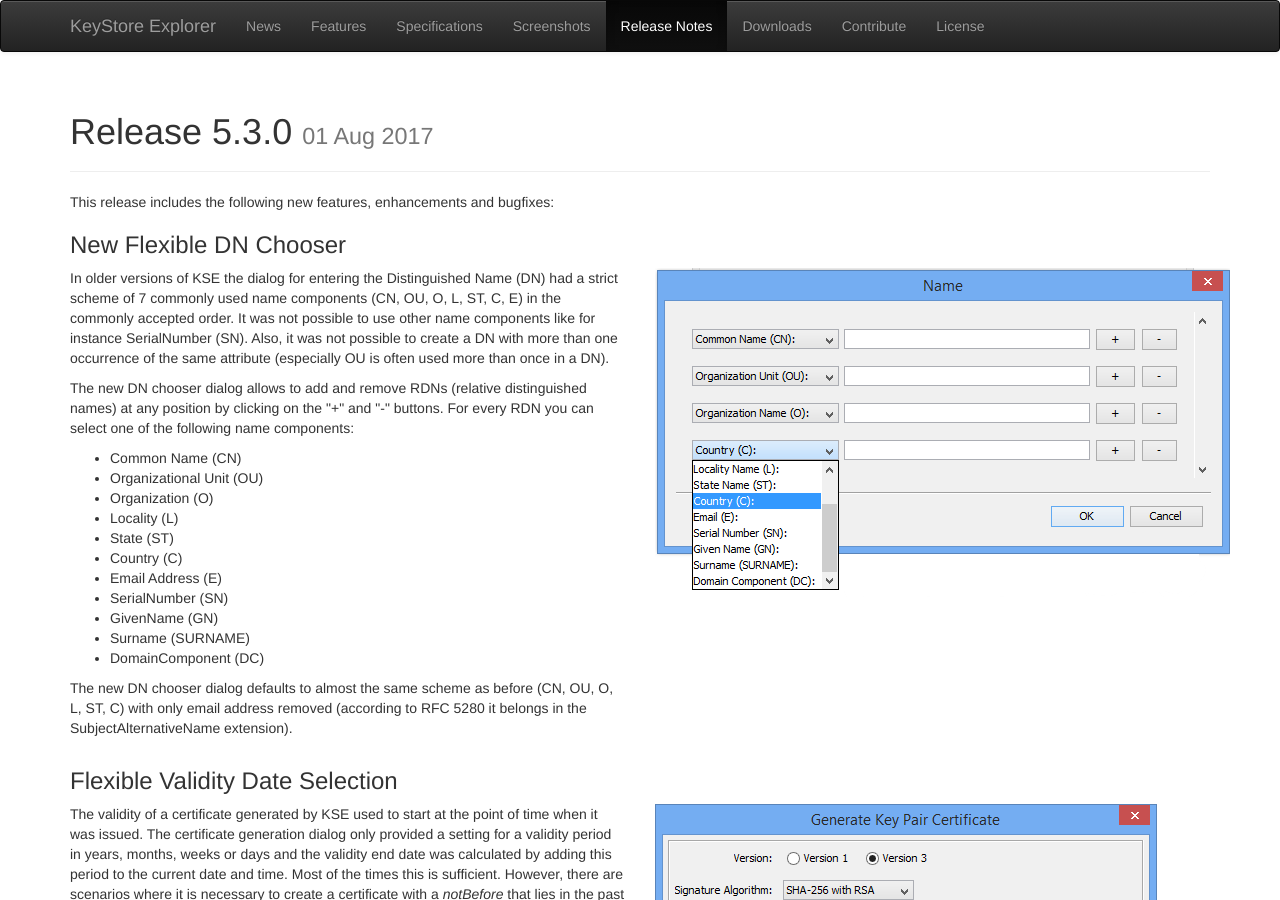
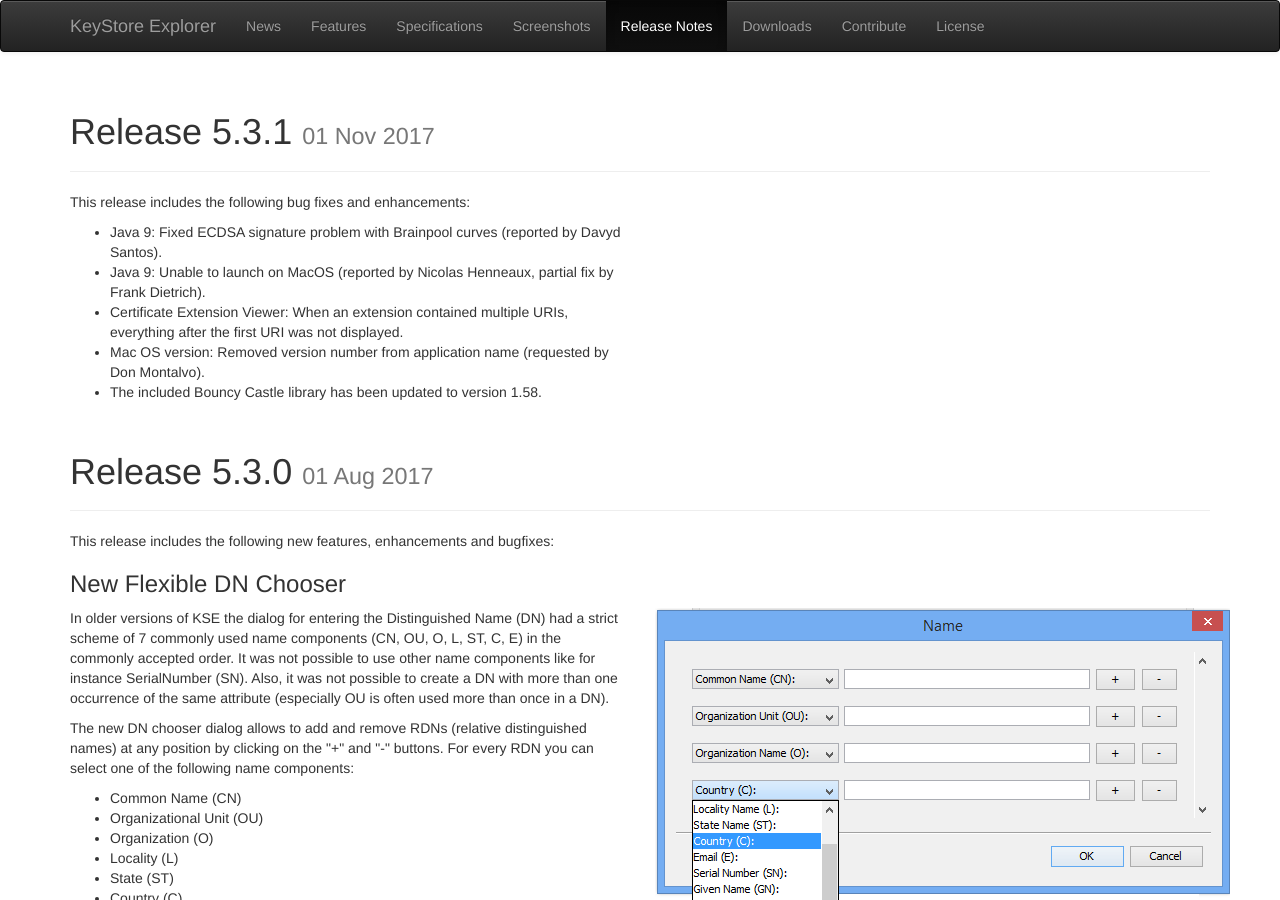
Before and after one commit to kaikramer/kaikramer.github.io, a Jekyll site: the page built from releases.html, in a window 1280 px wide and 900 px high. Built offline with Jekyll 4.4.1, drawn with Linux system fonts in a browser that asks for light colours.

Commit message:
Release 5.3.1

```diff
--- a/downloads.html
+++ b/downloads.html
@@ -48,7 +48,7 @@
 			<li>Follow the on-screen instructions to complete the install.</li>
 		</ol>
 		<div class="form-group">
-			<a href="https://github.com/kaikramer/keystore-explorer/releases/download/v5.3/kse-530-setup.exe" class="btn btn-success btn-lg">Download for Windows</a>
+			<a href="https://github.com/kaikramer/keystore-explorer/releases/download/v5.3.1/kse-531-setup.exe" class="btn btn-success btn-lg">Download for Windows</a>
 		</div>
 	</div>
 	<div class="col-md-4">
@@ -60,7 +60,7 @@
 			<li>Eject the disk image</li>
 		</ol>
 		<div class="col-md-4 form-group">
-			<a href="https://github.com/kaikramer/keystore-explorer/releases/download/v5.3/kse-530.dmg" class="btn btn-success btn-lg">Download for Mac OS</a><br/>
+			<a href="https://github.com/kaikramer/keystore-explorer/releases/download/v5.3.1/kse-531.dmg" class="btn btn-success btn-lg">Download for Mac OS</a><br/>
 		</div>
 	</div>
 	<div class="col-md-4">
@@ -76,7 +76,7 @@
 			</ul>
 		</ol>
 		<div class="col-md-4 form-group">
-			<a href="https://github.com/kaikramer/keystore-explorer/releases/download/v5.3/kse-530.zip" class="btn btn-success btn-lg">Download ZIP Archive</a>
+			<a href="https://github.com/kaikramer/keystore-explorer/releases/download/v5.3.1/kse-531.zip" class="btn btn-success btn-lg">Download ZIP Archive</a>
 		</div>
 	</div>
 </div>
--- a/releases.html
+++ b/releases.html
@@ -3,6 +3,27 @@
 title: KeyStore Explorer - Release Notes
 redirect_from: /releases.php.html
 ---
+
+<div class="page-header">
+	<h1>Release 5.3.1 <small>01 Nov 2017</small></h1>
+</div>
+<div class="row">
+	<div class="col-md-6">
+		<p>
+		This release includes the following bug fixes and enhancements:
+		<ul>
+			<li>Java 9: Fixed ECDSA signature problem with Brainpool curves (reported by Davyd Santos).</li>
+			<li>Java 9: Unable to launch on MacOS (reported by Nicolas Henneaux, partial fix by Frank Dietrich).</li>
+			<li>Certificate Extension Viewer: When an extension contained multiple URIs, everything after the first URI was not displayed.</li>
+			<li>Mac OS version: Removed version number from application name (requested by Don Montalvo).</li>
+			<li>The included Bouncy Castle library has been updated to version 1.58.</li>
+		</ul>
+		</p>
+	</div>
+	<div class="col-md-6">
+	</div>
+</div>
+
 
 <div class="page-header">
 	<h1>Release 5.3.0 <small>01 Aug 2017</small></h1>
```
Also changed, not shown: news.html (+8 -0 lines).
